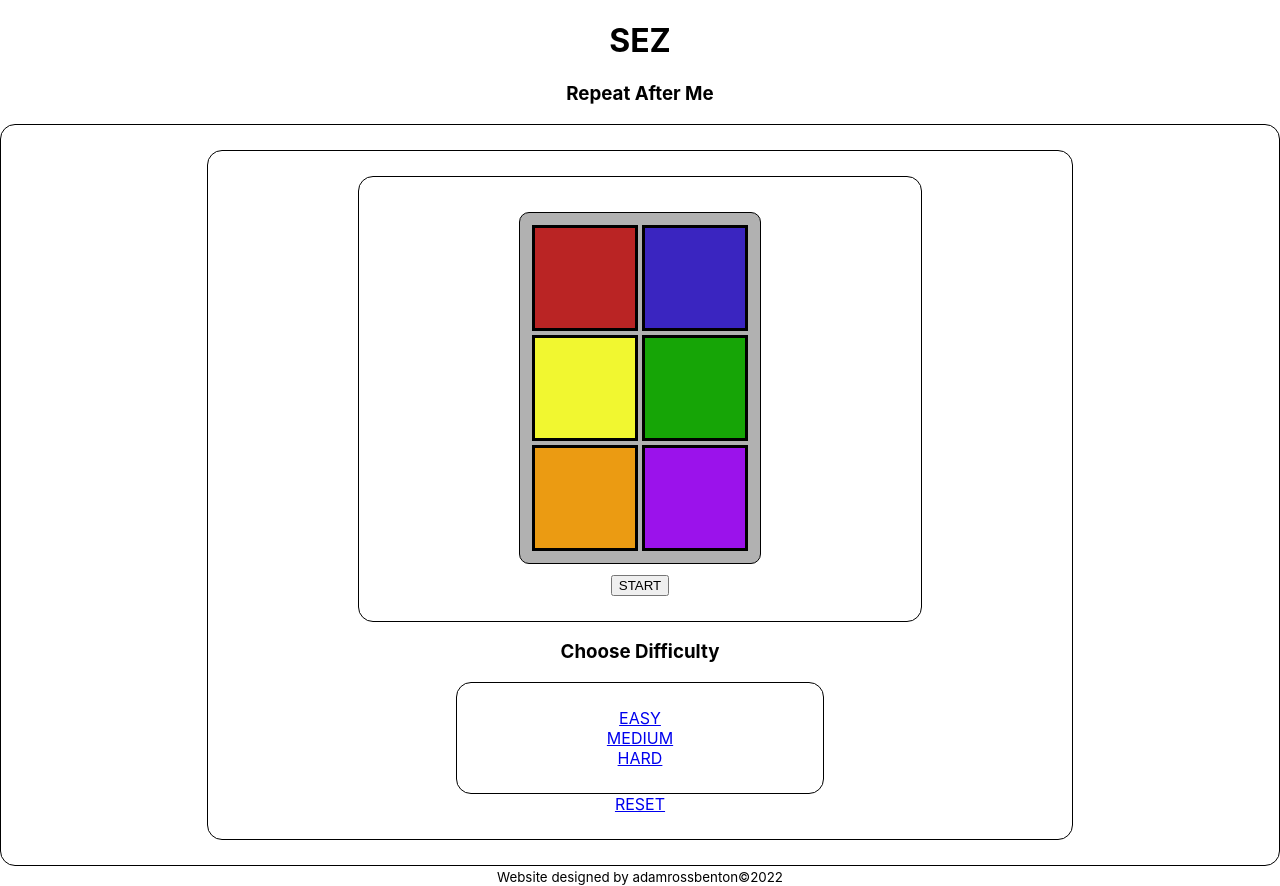
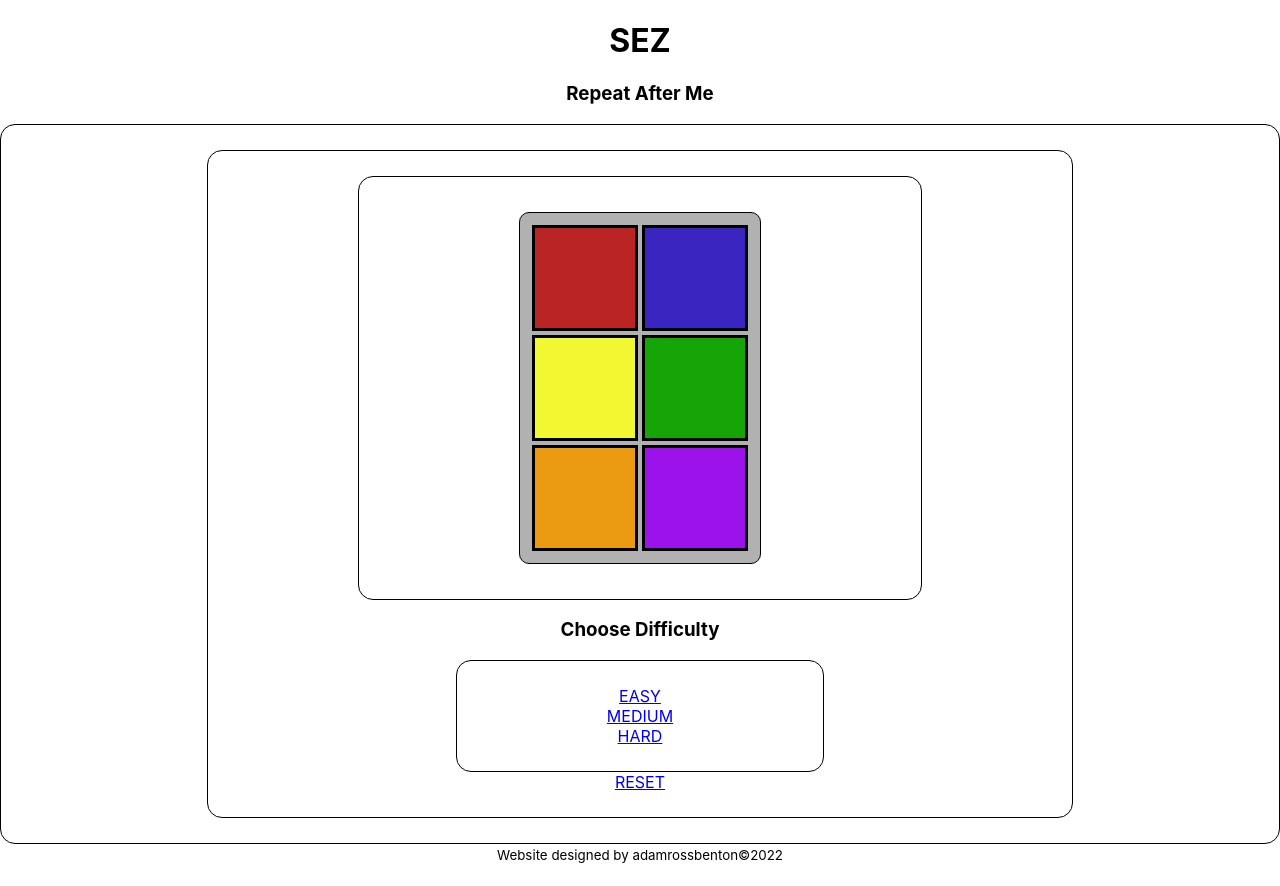
Before and after one commit to adamrossbenton/sez_js, a React (Create React App) app: page /hard in a window 1280 px wide. After the commit the page ends 864 px from the top, so only its background shows below. Built offline with nearby package versions, Linux system fonts and the light colour scheme.

Commit message:
game logic works, trying to get button to disappear when playing the game, maybe use state for whether it's my turn or not?

```diff
--- a/src/pages/Easy.js
+++ b/src/pages/Easy.js
@@ -3,18 +3,19 @@ import GameHooks from "../hooks/GameHooks";
 
 const Easy = props => {
 
-    const {compChoose, playerChoose, turnPass, turnCounter} = GameHooks()
+    const {compChoose, playerChoose, notMyTurn, turnCounter} = GameHooks()
 
     const handleSubmit = e => {
         e.preventDefault()
         compChoose("easy")
     }
 
+    // NOTE: onClick events each have anonymous fn that calls preventDefault and then executes player choice
     const easyBoard = () => {
         return <div className="container board-container" id="easy-container">
             <div className="board" id="easy-board">
-                <div className="game-piece red" id="easy-red"></div>
-                <div className="game-piece blue" id="easy-blue"></div>
+                <div className="game-piece red" id="easy-red" onClick={e => {e.preventDefault(); playerChoose("red")}}></div>
+                <div className="game-piece blue" id="easy-blue" onClick={e => {e.preventDefault(); playerChoose("blue")}}></div>
             </div>
             <form onSubmit={handleSubmit}><button className="start-button" id="easy-start" type="submit">START</button></form>
         </div>
--- a/src/pages/Hard.js
+++ b/src/pages/Hard.js
@@ -4,13 +4,21 @@ import GameHooks from "../hooks/GameHooks";
 const Hard = props => {
     const hardBoard = () => {
 
-        const {compChoose, playerChoose, turnPass, turnCounter} = GameHooks()
+        // TODO: pass GameHooks as props through Outlet in Main.js instead of importing to each of my board pages
+        const {compChoose, playerChoose, notMyTurn, turnCounter} = GameHooks()
 
         const handleSubmit = e => {
             e.preventDefault()
             compChoose("hard")
         }
 
+        const playButton = () => {
+            if (notMyTurn) {
+                return <form onSubmit={handleSubmit}><button className="start-button" id="hard-start" type="submit">START</button></form>
+            }
+        }
+
+        // NOTE: onClick events each have anonymous fn that calls preventDefault and then executes player choice
         return <div className="container board-container" id="hard-container">
             <div className="board" id="hard-board">
                 <div className="game-piece red" id="hard-red" onClick={e => {e.preventDefault(); playerChoose("red")}}></div>
@@ -20,7 +28,7 @@ const Hard = props => {
                 <div className="game-piece orange" id="hard-orange" onClick={e => {e.preventDefault(); playerChoose("orange")}}></div>
                 <div className="game-piece purple" id="hard-purple" onClick={e => {e.preventDefault(); playerChoose("purple")}}></div>
             </div>
-            <form onSubmit={handleSubmit}><button className="start-button" id="hard-start" type="submit">START</button></form>
+            {playButton()}
         </div>
     }
 
--- a/src/pages/Medium.js
+++ b/src/pages/Medium.js
@@ -3,20 +3,21 @@ import GameHooks from "../hooks/GameHooks";
 
 const Medium = props => {
 
-    const {compChoose, playerChoose, turnPass, turnCounter} = GameHooks()
+    const {compChoose, playerChoose, notMyTurn, turnCounter} = GameHooks()
 
     const handleSubmit = e => {
         e.preventDefault()
         compChoose("medium")
     }
 
-    const medBoard = () => {
+        // NOTE: onClick events each have anonymous fn that calls preventDefault and then executes player choice
+        const medBoard = () => {
         return <div className="container board-container" id="med-container">
             <div className="board" id="med-board">
-                <div className="game-piece red" id="med-red"></div>
-                <div className="game-piece blue" id="med-blue"></div>
-                <div className="game-piece yellow" id="med-yellow"></div>
-                <div className="game-piece green" id="med-green"></div>
+                <div className="game-piece red" id="med-red" onClick={e => {e.preventDefault(); playerChoose("red")}}></div>
+                <div className="game-piece blue" id="med-blue" onClick={e => {e.preventDefault(); playerChoose("blue")}}></div>
+                <div className="game-piece yellow" id="med-yellow" onClick={e => {e.preventDefault(); playerChoose("yellow")}}></div>
+                <div className="game-piece green" id="med-green" onClick={e => {e.preventDefault(); playerChoose("green")}}></div>
             </div>
             <form onSubmit={handleSubmit}><button className="start-button" id="med-start" type="submit">START</button></form>
         </div>
```
